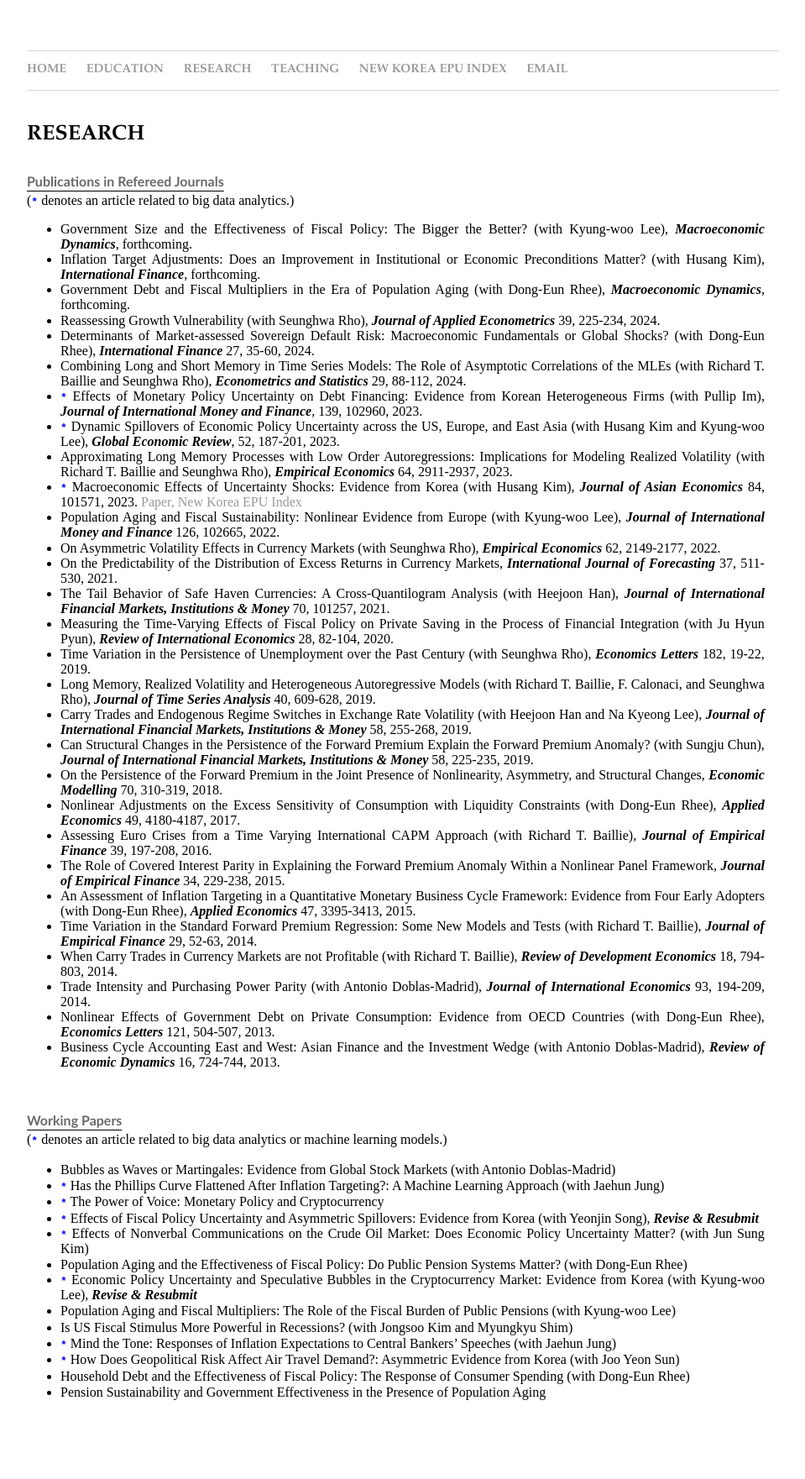
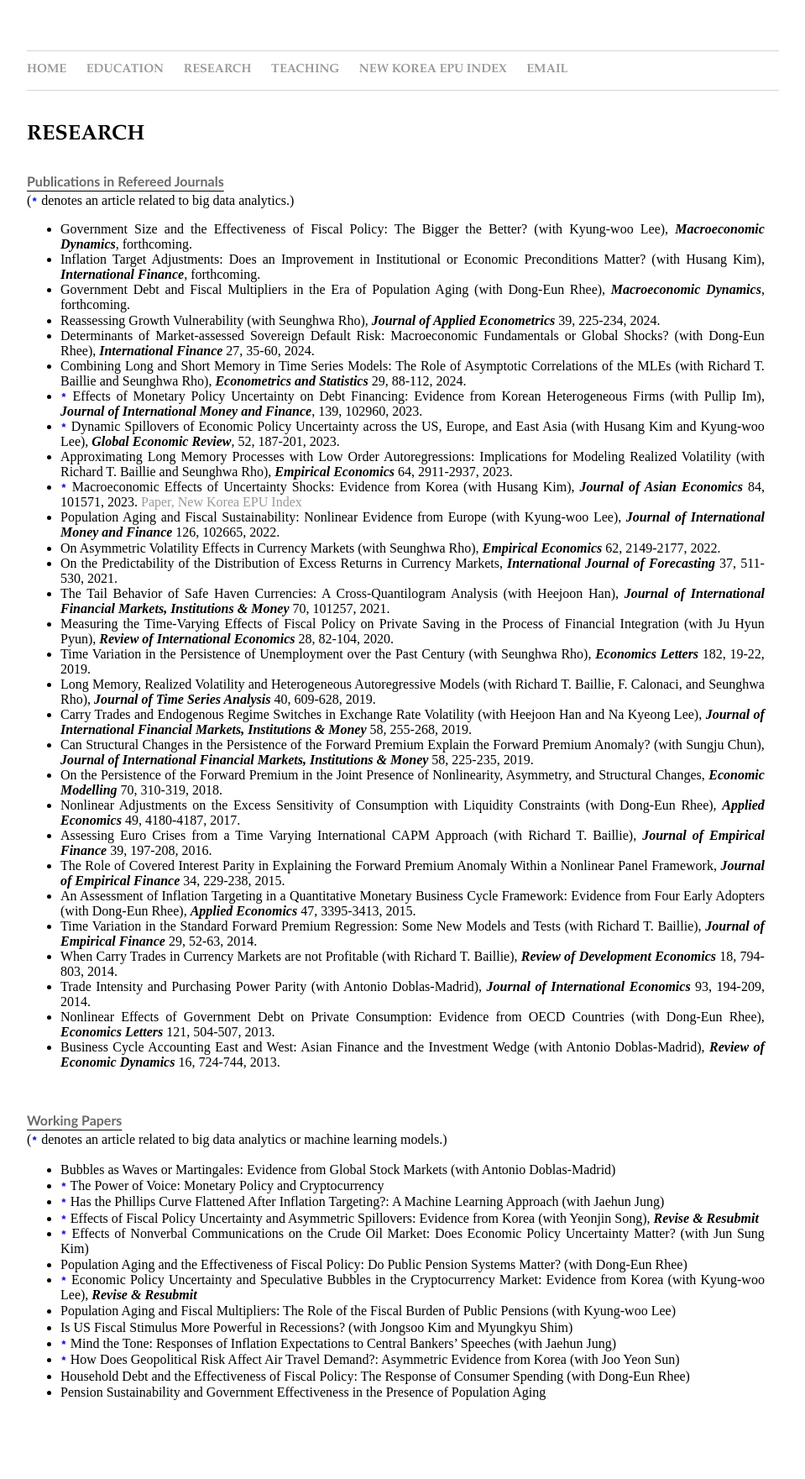
Before and after one commit to dooyeoncho/dooyeoncho.github.io, a Jekyll site: the page built from pages/research.html, in a window 1280 px wide. Shown: the whole page at 84% size, without its empty margins (160-1119 px from the left). Built offline with Jekyll 4.4.1, drawn with Linux system fonts in a browser that asks for light colours.

Commit message:
Update research.html

```diff
--- a/pages/research.html
+++ b/pages/research.html
@@ -60,8 +60,8 @@ span {
 <div><b><p style="text-decoration: underline; text-underline-position:under;"><font color="dimgray" face="Gill Sans", sans-serif;>Working Papers</font></p></b> </div></li>(<code style="color : blue"><b>*</b></code> denotes an article related to big data analytics or machine learning models.)</li></div>
 	<ul>
 		<span><li>Bubbles as Waves or Martingales: Evidence from Global Stock Markets (with Antonio Doblas-Madrid)</li></span>
+		<span><li><code style="color : blue"><b>*</b></code> The Power of Voice: Monetary Policy and Cryptocurrency</li></span>
 		<span><li><code style="color : blue"><b>*</b></code> Has the Phillips Curve Flattened After Inflation Targeting?: A Machine Learning Approach (with Jaehun Jung)</li></span>
-		<span><li><code style="color : blue"><b>*</b></code> The Power of Voice: Monetary Policy and Cryptocurrency</li></span>
 		<span><li><code style="color : blue"><b>*</b></code> Effects of Fiscal Policy Uncertainty and Asymmetric Spillovers: Evidence from Korea (with Yeonjin Song), <em property="italic"><b>Revise & Resubmit</b></em></li></span>
 		<span><li><code style="color : blue"><b>*</b></code> Effects of Nonverbal Communications on the Crude Oil Market: Does Economic Policy Uncertainty Matter? (with Jun Sung Kim)</li></span>
 		<span><li>Population Aging and the Effectiveness of Fiscal Policy: Do Public Pension Systems Matter? (with Dong-Eun Rhee)</li></span>
```
